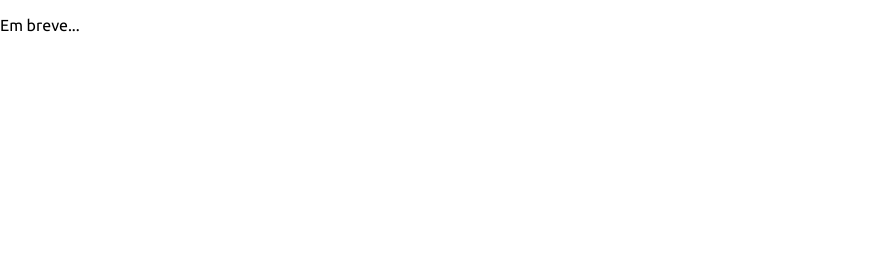
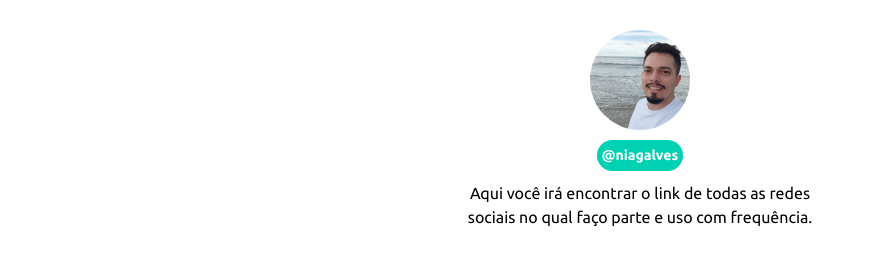
Before and after one commit to niagalves/my-links, a plain HTML site: page index.html in a window 1280 px wide. Shown: the whole page, without its empty margins (0-874 px from the left). Drawn offline with Linux system fonts and the light colour scheme.

Commit message:
feat: add header

```diff
--- a/assets/css/styles.css
+++ b/assets/css/styles.css
@@ -1,8 +1,55 @@
 @import url('https://fonts.googleapis.com/css2?family=Ubuntu:wght@400;700&display=swap');
+
+:root {
+  --is-primary: #000000;
+  --is-secondary: #00d1b2;
+  --is-tertiary: #ffffff;
+}
 
 body,
 html {
+  color: var(--is-primary);
   font-family: 'Ubuntu', sans-serif;
+  font-size: 16px;
+  font-weight: 400;
+  line-height: 1.5;
   margin: 0;
   padding: 0;
 }
+
+main {
+  margin: 0 auto;
+  max-width: 1024px;
+  padding-left: 15px;
+  padding-right: 15px;
+}
+
+header {
+  display: flex;
+  align-items: center;
+  flex-direction: column;
+  flex-wrap: wrap;
+  justify-content: center;
+  margin-top: 30px;
+}
+
+header > img {
+  border-radius: 100px;
+  max-width: 100px;
+}
+
+header > p {
+  margin: 0;
+  max-width: 350px;
+  text-align: center;
+}
+
+header > h1 {
+  background-color: var(--is-secondary);
+  border-radius: 100px;
+  color: var(--is-tertiary);
+  font-size: 14px;
+  font-weight: 700;
+  margin: 10px 0;
+  padding: 5px;
+}
--- a/index.html
+++ b/index.html
@@ -9,6 +9,15 @@
     <title>My links</title>
   </head>
   <body>
-  <p>Em breve...</p>
+    <main>
+      <header>
+        <img src="./assets/img/profile.jpg" alt="Niag Alves" />
+        <h1>@niagalves</h1>
+        <p>
+          Aqui você irá encontrar o link de todas as redes sociais no qual faço
+          parte e uso com frequência.
+        </p>
+      </header>
+    </main>
   </body>
 </html>
```
Also changed, not shown: assets/img/profile.jpg (added), 1 other file. Lines whose indentation alone changed are shown as unchanged.
